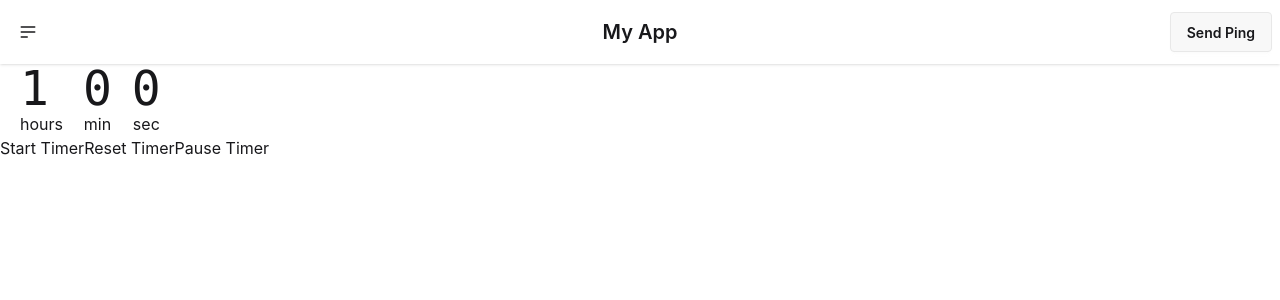
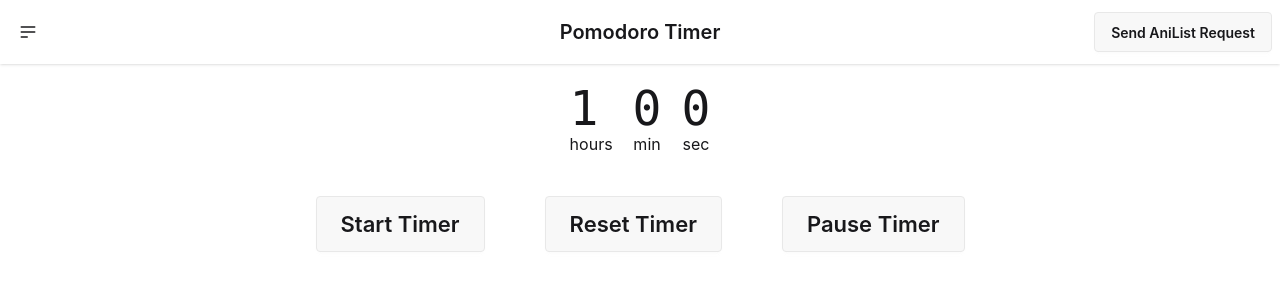
Before and after one commit to XNeme91/CS50-Final, a React (Vite) app: page / in a window 1280 px wide. Shown: the top 300 px of the page. Built offline with nearby package versions, Linux system fonts and the light colour scheme.

Commit message:
implement basic react router dom

```diff
--- a/package.json
+++ b/package.json
@@ -22,6 +22,7 @@
     "@electron-toolkit/utils": "^4.0.0",
     "@tailwindcss/cli": "^4.3.0",
     "@tailwindcss/vite": "^4.3.0",
+    "react-router-dom": "^7.15.1",
     "tailwindcss": "^4.3.0"
   },
   "devDependencies": {
--- a/src/main/index.js
+++ b/src/main/index.js
@@ -51,6 +51,7 @@ app.whenReady().then(() => {
 
   // IPC test
   ipcMain.on('ping', () => console.log('pong'))
+  ipcMain.on('anilist', () => console.log('anilist'))
 
   createWindow()
 
--- a/src/renderer/src/App.jsx
+++ b/src/renderer/src/App.jsx
@@ -1,52 +1,14 @@
 import './index.css'
-import { useState } from 'react'
-import Timer from './components/Timer'
+import { HashRouter, Routes, Route } from 'react-router-dom'
+import HomePage from './pages/HomePage.jsx'
 
 function App() {
-  const ipcHandle = () => window.electron.ipcRenderer.send('ping')
-  const [isTimerRunning, setIsTimerRunning] = useState(false)
-  const [seconds, setSeconds] = useState(3600)
-
   return (
-    <>
-      <div className='navbar bg-base-100 shadow-sm'>
-        <div className='navbar-start'>
-          <div className='dropdown'>
-            <div tabIndex={0} role='button' className='btn btn-ghost btn-circle'>
-              <svg className="h-5 w-5" fill="none" viewBox="0 0 24 24" stroke="currentColor"> <path strokeLinecap="round" strokeLinejoin="round" strokeWidth="2" d="M4 6h16M4 12h16M4 18h7" /> </svg>
-            </div>
-            <ul
-              tabIndex='-1'
-              className='menu menu-sm dropdown-content bg-base-100 rounded-box z-1 mt-3 w-52 p-2 shadow'
-            >
-              <li>
-                <a href='#'>Item 1</a>
-              </li>
-              <li>
-                <a href='#'>Item 2</a>
-              </li>
-            </ul>
-          </div>
-        </div>
-        <div className='navbar-center'>
-          <a className='btn btn-ghost text-xl'>My App</a>
-        </div>
-        <div className='navbar-end'>
-          <button className='btn' onClick={ipcHandle}>
-            Send Ping
-          </button>
-        </div>
-      </div>
-
-      <Timer
-        isRunning={isTimerRunning}
-        seconds={seconds}
-        setSeconds={setSeconds}
-      />
-      <button onClick={() => setIsTimerRunning(true)}>Start Timer</button>
-      <button onClick={() => setSeconds(3600)}>Reset Timer</button>
-      <button onClick={() => setIsTimerRunning(false)}>Pause Timer</button>
-    </>
+    <HashRouter>
+      <Routes>
+        <Route path="/" element={<HomePage/>} />
+      </Routes>
+    </HashRouter>
   )
 }
 
--- /dev/null
+++ b/src/renderer/src/components/Home/Home.jsx
@@ -0,0 +1,57 @@
+import { useState } from 'react'
+import Timer from '../Timer.jsx'
+
+export default function Home() {
+  const [isTimerRunning, setIsTimerRunning] = useState(false)
+  const [seconds, setSeconds] = useState(3600)
+
+  return (
+        <>
+      <div className='navbar bg-base-100 shadow-sm'>
+        <div className='navbar-start'>
+          <div className='dropdown'>
+            <div tabIndex={0} role='button' className='btn btn-ghost btn-circle'>
+              <svg className="h-5 w-5" fill="none" viewBox="0 0 24 24" stroke="currentColor"> <path strokeLinecap="round" strokeLinejoin="round" strokeWidth="2" d="M4 6h16M4 12h16M4 18h7" /> </svg>
+            </div>
+            <ul
+              tabIndex='-1'
+              className='menu menu-sm dropdown-content bg-base-100 rounded-box z-1 mt-3 w-52 p-2 shadow'
+            >
+              <li>
+                <a href='#'>Settings</a>
+              </li>
+              <li>
+                <a href='#'>AniList</a>
+              </li>
+            </ul>
+          </div>
+        </div>
+        <div className='navbar-center'>
+          <a className='btn btn-ghost text-xl'>Pomodoro Timer</a>
+        </div>
+        <div className='navbar-end'>
+          <button className='btn'>
+            Send AniList Request
+          </button>
+        </div>
+      </div>
+
+      <Timer
+        isRunning={isTimerRunning}
+        seconds={seconds}
+        setSeconds={setSeconds}
+      />
+      <div className='flex justify-center gap-5'>
+        <button className='btn btn-xs sm:btn-sm md:btn-md lg:btn-lg xl:btn-xl m-5' onClick={() => setIsTimerRunning(true)}>
+          Start Timer
+        </button>
+        <button className='btn btn-xs sm:btn-sm md:btn-md lg:btn-lg xl:btn-xl m-5' onClick={() => setSeconds(3600)}>
+          Reset Timer
+        </button>
+        <button className='btn btn-xs sm:btn-sm md:btn-md lg:btn-lg xl:btn-xl m-5' onClick={() => setIsTimerRunning(false)}>
+          Pause Timer
+        </button>
+      </div>
+    </>
+    )
+}
--- a/src/renderer/src/components/Timer.jsx
+++ b/src/renderer/src/components/Timer.jsx
@@ -20,7 +20,7 @@ export default function Timer({isRunning, seconds, setSeconds}) {
 
 
   return (
-    <div className="grid grid-flow-col gap-5 text-center auto-cols-max">
+    <div className="grid grid-flow-col gap-5 text-center auto-cols-max justify-center m-5 pr-5">
   <div className="flex flex-col">
   </div>
   <div className="flex flex-col">
--- /dev/null
+++ b/src/renderer/src/pages/HomePage.jsx
@@ -0,0 +1,9 @@
+import Home from '../components/Home/Home.jsx'
+
+export default function HomePage() {
+  return (
+    <div>
+      <Home />
+    </div>
+  )
+}
```
Also changed, not shown: 1 other file (tests, documents, lock files or other folders).
